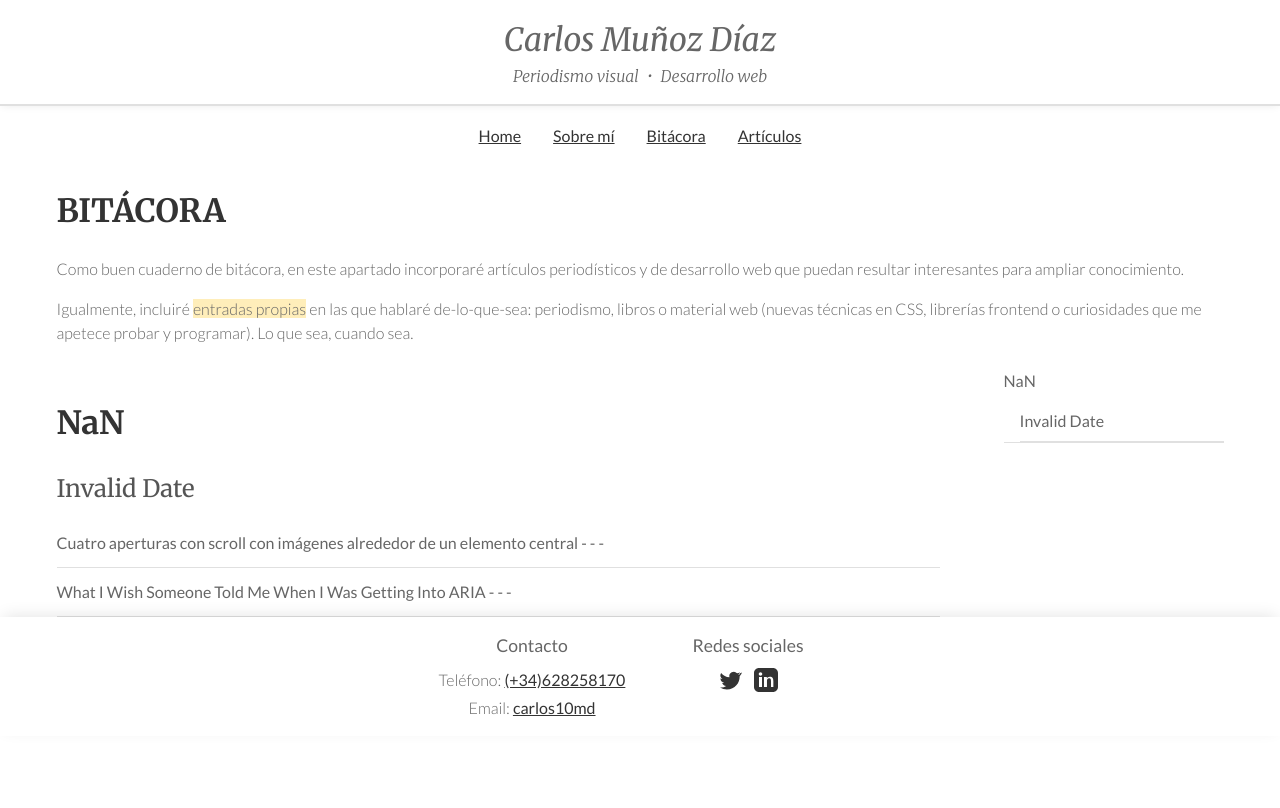
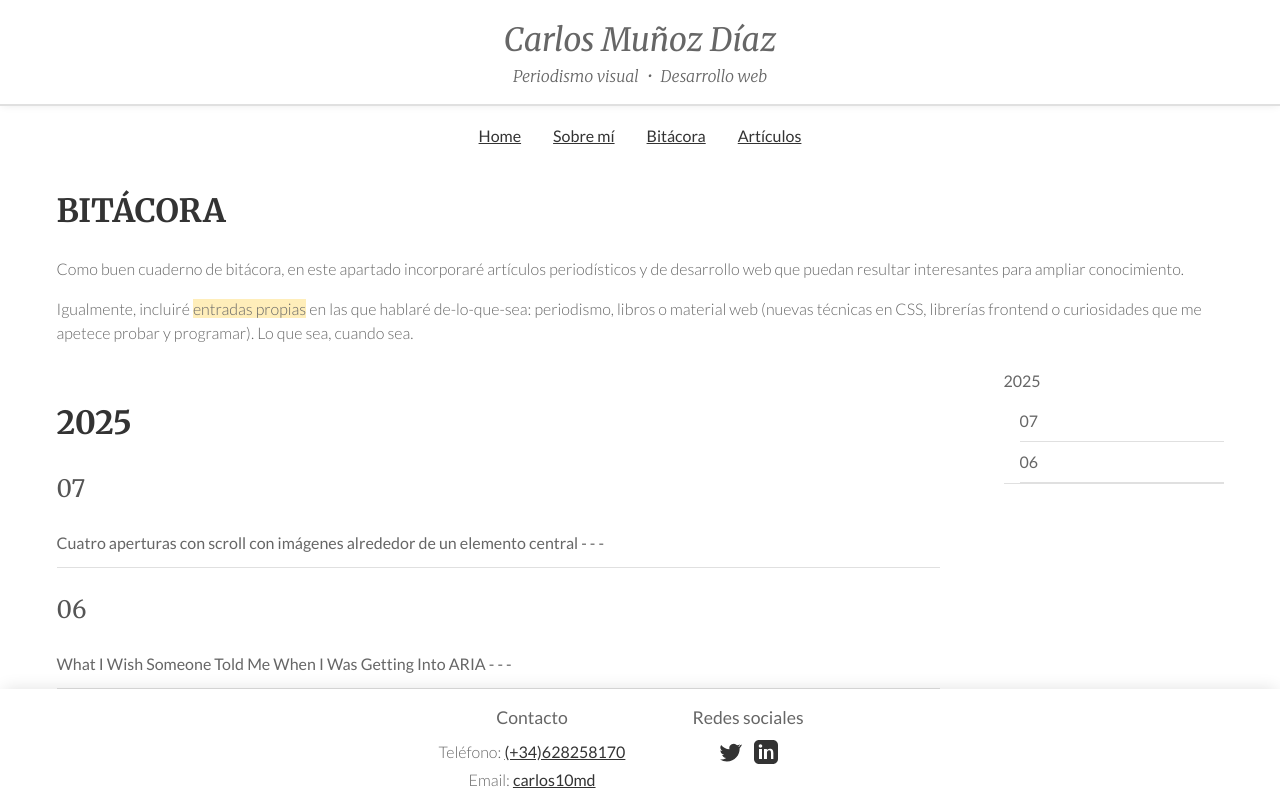
Before and after one commit to CarlosMunozDiaz/carlosmunozdiaz.github.io, a SvelteKit app: page /bitacora in a window 1280 px wide. Built offline with nearby package versions, Linux system fonts and the light colour scheme.

Commit message:
Cambio para fecha

```diff
--- a/src/routes/bitacora/+page.svelte
+++ b/src/routes/bitacora/+page.svelte
@@ -4,9 +4,8 @@
   let tree = {};
 
   posts.forEach(post => {
-    const date = new Date(post.fecha);
-    const year = date.getFullYear();
-    const month = date.toLocaleString('default', { month: 'long' });
+      const [day, month, yearStr] = post.date_read.split('/');
+      const year = parseInt(yearStr, 10);
 
     if (!tree[year]) {
       tree[year] = {};
```
